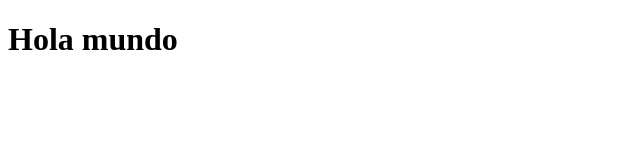
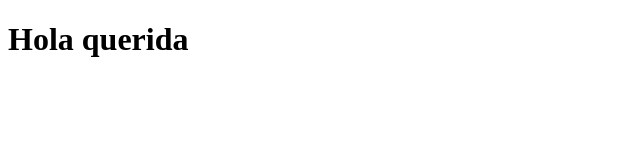
Before and after one commit to Yoali96/prueba, a plain HTML site: page index.html in a window 1280 px wide. Shown: the full height of the page, 0-640 px from the left. Drawn offline with Linux system fonts and the light colour scheme.

Commit message:
cambio 2

```diff
--- a/index.html
+++ b/index.html
@@ -7,6 +7,6 @@
     <title>Document</title>
 </head>
 <body>
-    <h1>Hola mundo</h1>
+    <h1>Hola querida</h1>
 </body>
 </html>
```
